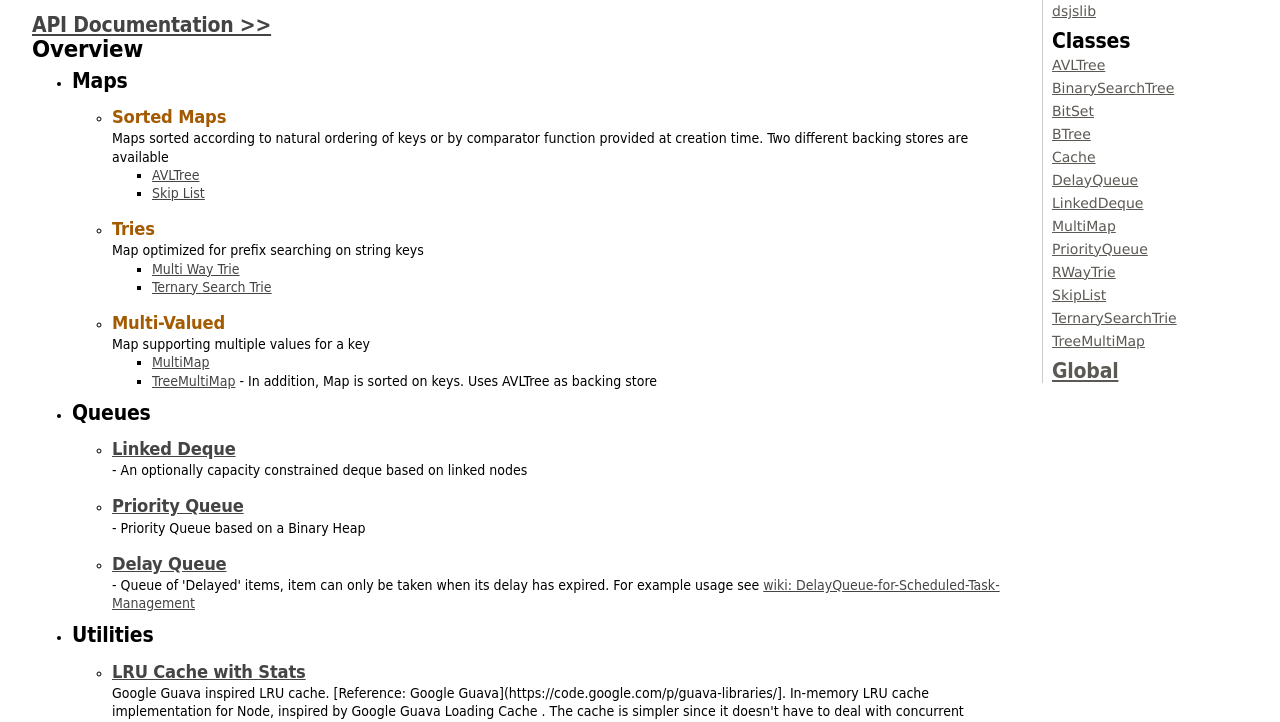
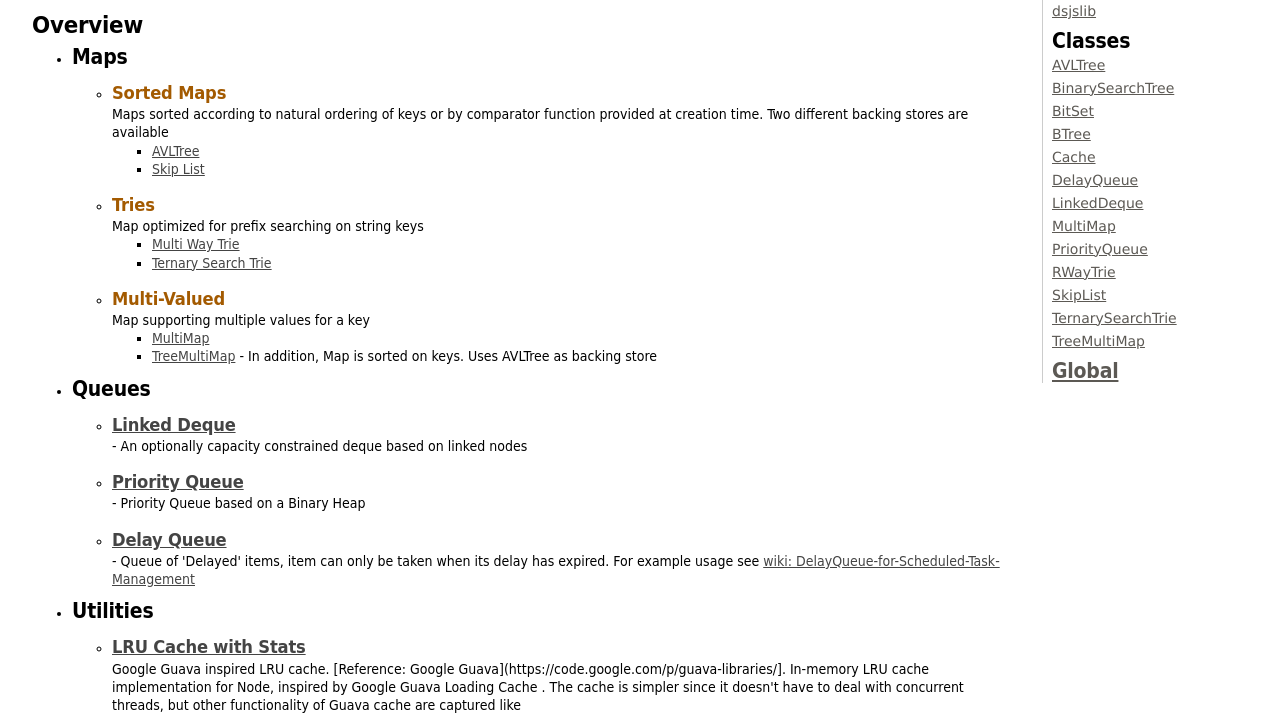
Before and after one commit to monmohan/dsjslib, a website: page index.html in a window 1280 px wide. Shown: the part 93-815 px from the top of the page. Drawn offline with Linux system fonts and the light colour scheme.

```diff
--- a/index.html
+++ b/index.html
@@ -20,7 +20,7 @@
         <article><h1><a href="https://github.com/monmohan/dsjslib">dsjslib</a></h1>
 <p>This is a collection of different data structures and utilities, implemented in JavaScript.
 Its written and tested using Node.js which is also the target platform.</p>
-<h3><a href="http://monmohan.github.io/dsjslib">API Documentation &gt;&gt;</a></h3>
+
 <h2>Overview</h2>
 <ul>
 <li><h3>Maps</h3><ul>
```
